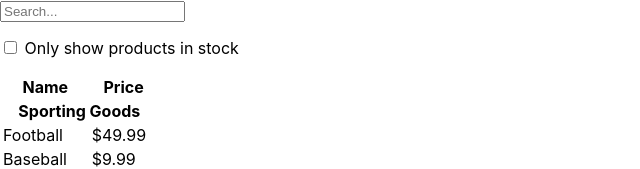
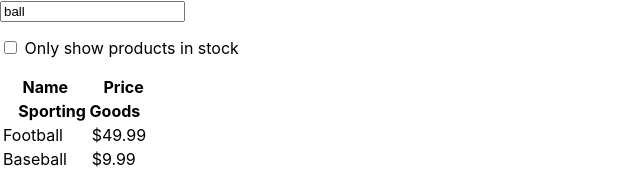
Before and after one commit to n7-remax/product-filter-prototype, a React (Create React App) app: page / in a window 1280 px wide. Shown: the top 169 px of the page, without its empty margins (0-640 px from the left). Built offline with nearby package versions, Linux system fonts and the light colour scheme.

Commit message:
create state in FilterableProductTable and pass props to two components

```diff
--- a/src/App/FilterableProductTable/FilterableProductTable.js
+++ b/src/App/FilterableProductTable/FilterableProductTable.js
@@ -3,11 +3,21 @@ import SearchBar from './SearchBar/SearchBar'
 import ProductTable from './Product/ProductTable'
 
 class FilterableProductTable extends Component {
-    render(){
+    constructor(props) {
+        super(props)
+        this.state = { filterText: 'ball', inStockOnly: false }
+    }
+    render() {
         return (
             <div>
-                <SearchBar/>
-                <ProductTable products={this.props.products}/>
+                <SearchBar
+                    filterText={this.state.filterText}
+                    inStockOnly={this.state.inStockOnly} />
+
+                <ProductTable
+                    products={this.props.products}
+                    filterText={this.state.filterText}
+                    inStockOnly={this.state.inStockOnly} />
             </div>
         )
     }
--- a/src/App/FilterableProductTable/Product/ProductTable.js
+++ b/src/App/FilterableProductTable/Product/ProductTable.js
@@ -4,6 +4,9 @@ import ProductRow from './ProductRow';
 
 class ProductTable extends Component {
     render() {
+        const filterText = this.props.filterText;
+        const inStockOnly = this.props.inStockOnly
+
         const rows = [];
         let lastCategory = null;
 
--- a/src/App/FilterableProductTable/SearchBar/SearchBar.js
+++ b/src/App/FilterableProductTable/SearchBar/SearchBar.js
@@ -2,11 +2,13 @@ import React, { Component } from 'react'
 
 class SearchBar extends Component {
     render() {
+        const filterText = this.props.filterText;
+        const inStockOnly = this.props.inStockOnly
         return (
             <form>
-                <input type="text" placeholder="Search..." />
+                <input type="text" placeholder="Search..." value={filterText} />
                 <p>
-                    <input type="checkbox" />
+                    <input type="checkbox" checked={inStockOnly} />
                     {' '}
                     Only show products in stock
                 </p>
```
